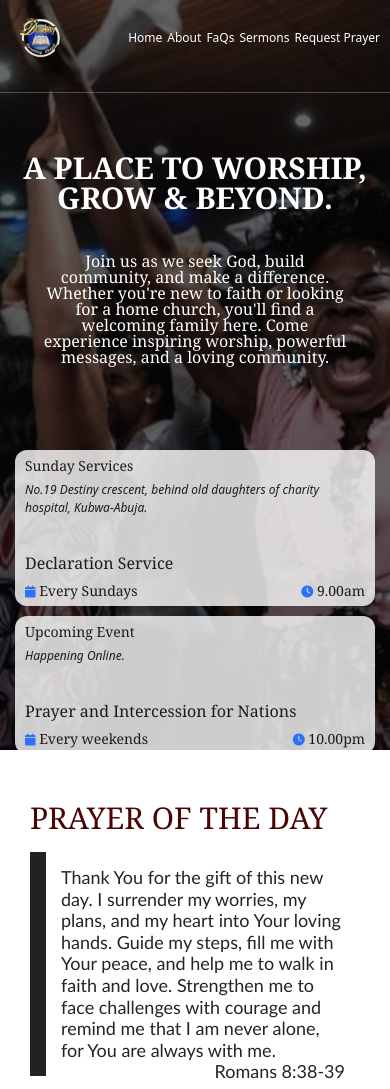
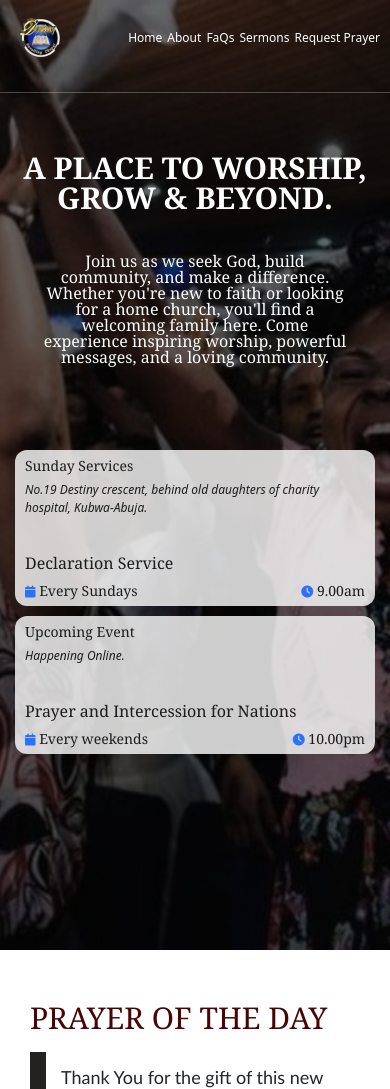
Before and after one commit to Dev-solomon/destiny_centre, a Flask app: page / in a window 390 px wide. Shown: the top 1089 px of the page. Run offline with Flask 3, Linux system fonts and the light colour scheme.

Commit message:
finished ui

```diff
--- a/web/static/styles.css
+++ b/web/static/styles.css
@@ -2052,7 +2052,7 @@ div.dandt > div input{
 header.dc_header {
   background-image: url("../static/assets/bg_dc.jpg");
   background-repeat: no-repeat;
-  height: 750px;
+  height: 950px;
   background-position: center;
   background-size: cover;
   background-color: rgba(0, 0, 0, 0.6);
```
